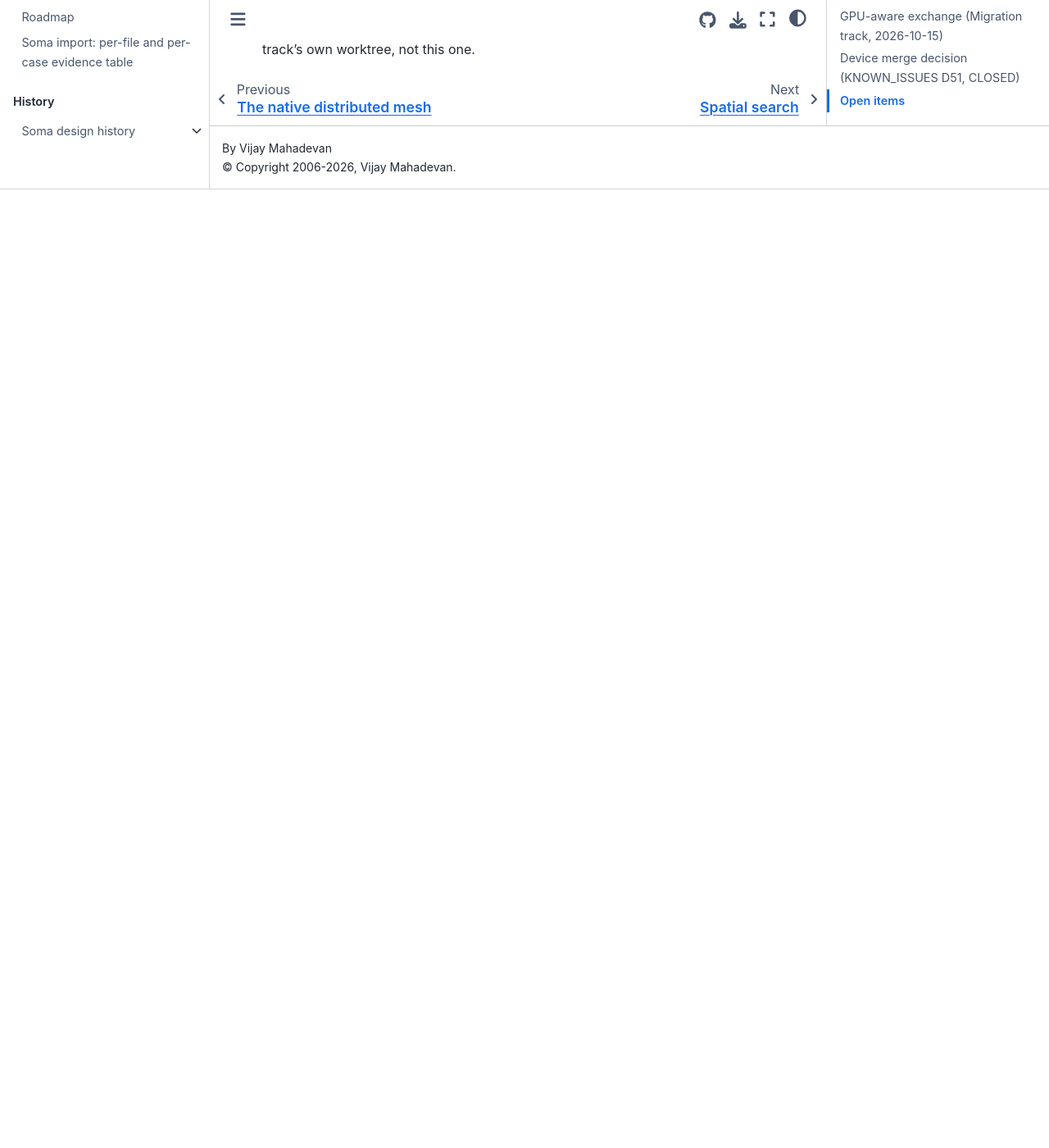
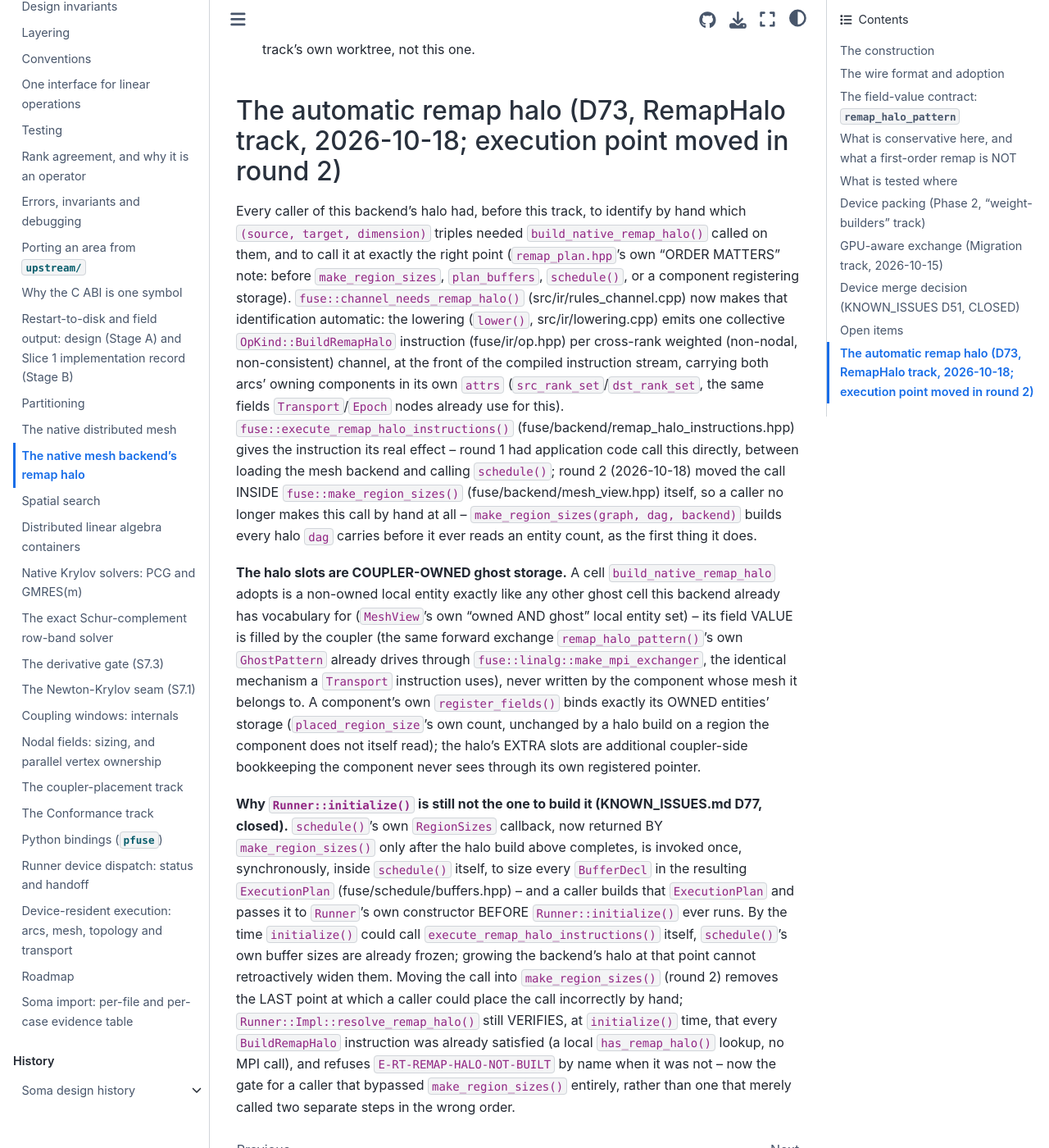
Before and after one commit to vijaysm/fuse, a Sphinx documentation site: the page built from docs/dev/native-halo.md, in a window 1280 px wide and 1400 px high, scrolled down 7890 px. Shown: the whole window at 82% size. Built offline with Sphinx 7.4.7 and the Sphinx Book theme 1.1.4, drawn with Linux system fonts in a browser that asks for light colours; before the commit the page ends 8121 px from its top, so only the background shows below that.

Commit message:
Record the halo instruction's mutations and the make_region_sizes execution point
Two rows killed; native-halo.md and the glossary describe where the halo is built.

```diff
--- a/docs/dev/native-halo.md
+++ b/docs/dev/native-halo.md
@@ -250,3 +250,44 @@ corner counts.
   buffers regardless, per the standing priority" policy sentence is
   UNCHANGED; its device-residency belongs to the separate Migration
   track's own worktree, not this one.
+
+## The automatic remap halo (D73, RemapHalo track, 2026-10-18; execution point moved in round 2)
+
+Every caller of this backend's halo had, before this track, to identify by hand which
+`(source, target, dimension)` triples needed `build_native_remap_halo()` called on them, and to call it
+at exactly the right point (`remap_plan.hpp`'s own "ORDER MATTERS" note: before `make_region_sizes`,
+`plan_buffers`, `schedule()`, or a component registering storage). `fuse::channel_needs_remap_halo()`
+(src/ir/rules_channel.cpp) now makes that identification automatic: the lowering (`lower()`,
+src/ir/lowering.cpp) emits one collective `OpKind::BuildRemapHalo` instruction (fuse/ir/op.hpp) per
+cross-rank weighted (non-nodal, non-consistent) channel, at the front of the compiled instruction
+stream, carrying both arcs' owning components in its own `attrs` (`src_rank_set`/`dst_rank_set`, the
+same fields `Transport`/`Epoch` nodes already use for this). `fuse::execute_remap_halo_instructions()`
+(fuse/backend/remap_halo_instructions.hpp) gives the instruction its real effect -- round 1 had
+application code call this directly, between loading the mesh backend and calling `schedule()`; round 2
+(2026-10-18) moved the call INSIDE `fuse::make_region_sizes()` (fuse/backend/mesh_view.hpp) itself, so a
+caller no longer makes this call by hand at all -- `make_region_sizes(graph, dag, backend)` builds every
+halo `dag` carries before it ever reads an entity count, as the first thing it does.
+
+**The halo slots are COUPLER-OWNED ghost storage.** A cell `build_native_remap_halo` adopts is a
+non-owned local entity exactly like any other ghost cell this backend already has vocabulary for
+(`MeshView`'s own "owned AND ghost" local entity set) -- its field VALUE is filled by the coupler (the
+same forward exchange `remap_halo_pattern()`'s own `GhostPattern` already drives through
+`fuse::linalg::make_mpi_exchanger`, the identical mechanism a `Transport` instruction uses), never
+written by the component whose mesh it belongs to. A component's own `register_fields()` binds exactly
+its OWNED entities' storage (`placed_region_size`'s own count, unchanged by a halo build on a region the
+component does not itself read); the halo's EXTRA slots are additional coupler-side bookkeeping the
+component never sees through its own registered pointer.
+
+**Why `Runner::initialize()` is still not the one to build it (KNOWN_ISSUES.md D77, closed).**
+`schedule()`'s own `RegionSizes` callback, now returned BY `make_region_sizes()` only after the halo
+build above completes, is invoked once, synchronously, inside `schedule()` itself, to size every
+`BufferDecl` in the resulting `ExecutionPlan` (fuse/schedule/buffers.hpp) -- and a caller builds that
+`ExecutionPlan` and passes it to `Runner`'s own constructor BEFORE `Runner::initialize()` ever runs.
+By the time `initialize()` could call `execute_remap_halo_instructions()` itself, `schedule()`'s own
+buffer sizes are already frozen; growing the backend's halo at that point cannot retroactively widen
+them. Moving the call into `make_region_sizes()` (round 2) removes the LAST point at which a caller
+could place the call incorrectly by hand; `Runner::Impl::resolve_remap_halo()` still VERIFIES, at
+`initialize()` time, that every `BuildRemapHalo` instruction was already satisfied (a local
+`has_remap_halo()` lookup, no MPI call), and refuses `E-RT-REMAP-HALO-NOT-BUILT` by name when it was
+not -- now the gate for a caller that bypassed `make_region_sizes()` entirely, rather than one that
+merely called two separate steps in the wrong order.
```
Also changed, not shown: docs/user/glossary.md (+1 -0 lines), 1 other file.
